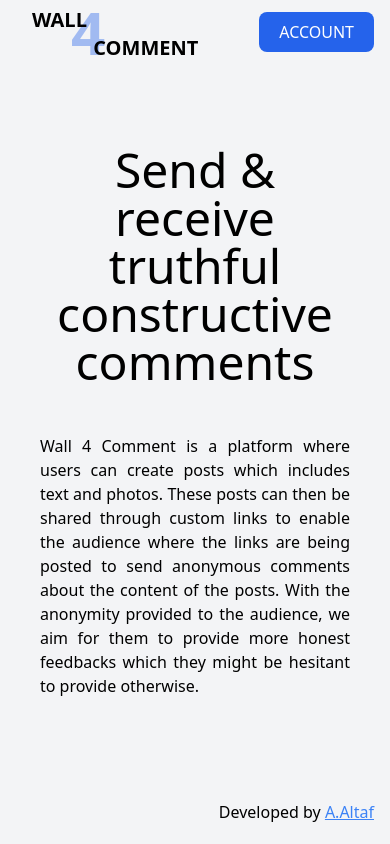
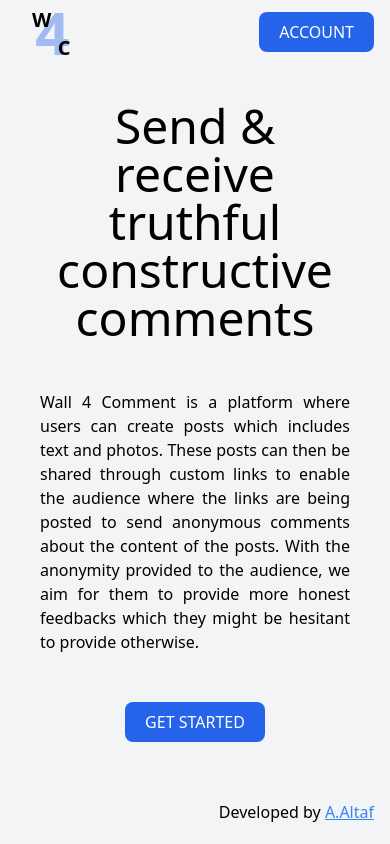
Before and after one commit to ma-altaf/wall4comment, a React (Create React App) app in the folder wall4comment/: page / in a window 390 px wide. Built offline with nearby package versions, Linux system fonts and the light colour scheme; no server answers.

Commit message:
Added changes
- Added google console verification
- Logo will consist only of the first letters if the screen is small
- Added a call to action on the homepage

```diff
--- a/wall4comment/public/index.html
+++ b/wall4comment/public/index.html
@@ -13,6 +13,10 @@
 
         <link rel="manifest" href="%PUBLIC_URL%/manifest.json" />
 
+        <meta
+            name="google-site-verification"
+            content="%REACT_APP_GOOGLE_SEARCH_VERIFICATION%"
+        />
         <title>Wall 4 Comment</title>
     </head>
     <body>
--- a/wall4comment/src/components/Logo.js
+++ b/wall4comment/src/components/Logo.js
@@ -12,7 +12,7 @@ function Logo({ shrink = false }) {
                         : "-translate-y-6 translate-x-8 text-3xl"
                 }`}
             >
-                wall
+                {window.innerWidth > 500 ? "wall" : "W"}
             </h1>
             <h1
                 className={`font-extrabold text-blue-600 lue text-opacity-40 ${
@@ -28,7 +28,7 @@ function Logo({ shrink = false }) {
                         : "translate-y-8 -translate-x-6 text-3xl"
                 }`}
             >
-                comment
+                {window.innerWidth > 500 ? "comment" : "C"}
             </h1>
         </div>
     );
--- a/wall4comment/src/pages/Hompage.js
+++ b/wall4comment/src/pages/Hompage.js
@@ -1,12 +1,14 @@
 import Navbar from "../components/Navbar";
 import { motion } from "framer-motion";
+import { useNavigate } from "react-router-dom";
 
 function Hompage() {
+    const navigate = useNavigate();
     return (
         <>
             <Navbar />
             <div className="flex w-full justify-center items-center h-screen -mt-16">
-                <div className="w-full md:w-3/4 m-5 p-5">
+                <div className="w-full md:w-3/4 m-5 p-5 flex flex-col items-center">
                     <motion.h1
                         className="text-5xl text-center"
                         initial={{ opacity: 0, y: 10 }}
@@ -15,7 +17,7 @@ function Hompage() {
                         Send & receive truthful constructive comments
                     </motion.h1>
                     <motion.div
-                        className="text-justify mt-12"
+                        className="text-justify my-12"
                         initial={{ opacity: 0, y: 10 }}
                         animate={{ opacity: 1, y: 0 }}
                         transition={{ delay: 0.05 }}
@@ -29,13 +31,22 @@ function Hompage() {
                         to provide more honest feedbacks which they might be
                         hesitant to provide otherwise.
                     </motion.div>
+                    <motion.button
+                        className="bg-blue-600 w-fit h-fit px-5 py-2 rounded-lg uppercase text-white"
+                        onClick={() => navigate("/signup")}
+                        initial={{ opacity: 0, y: 10 }}
+                        animate={{ opacity: 1, y: 0 }}
+                        transition={{ delay: 0.1 }}
+                    >
+                        Get Started
+                    </motion.button>
                 </div>
             </div>
-            <motion.h5
+            <motion.p
                 className="w-full flex items-center justify-end px-4 md:px-10 h-16 -mt-16"
                 initial={{ opacity: 0 }}
                 animate={{ opacity: 1 }}
-                transition={{ delay: 0.1 }}
+                transition={{ delay: 0.15 }}
             >
                 Developed by&nbsp;
                 <a
@@ -46,7 +57,7 @@ function Hompage() {
                 >
                     A.Altaf
                 </a>
-            </motion.h5>
+            </motion.p>
         </>
     );
 }
```
